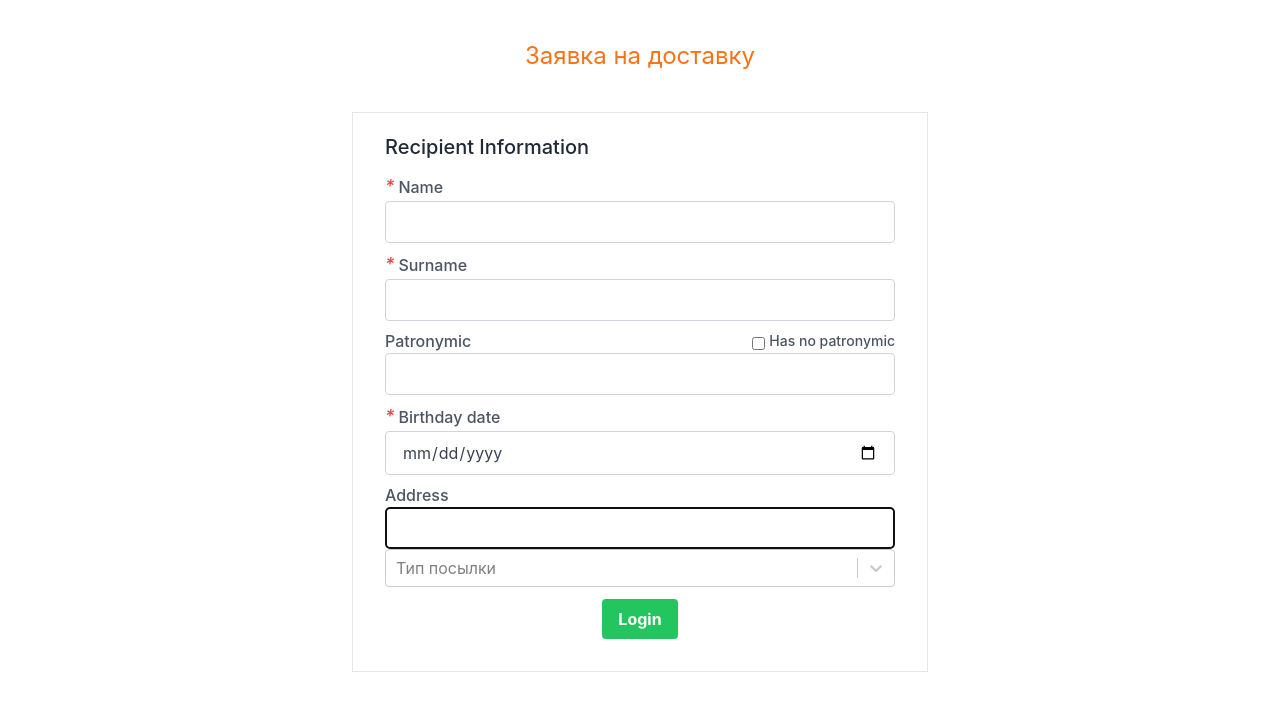
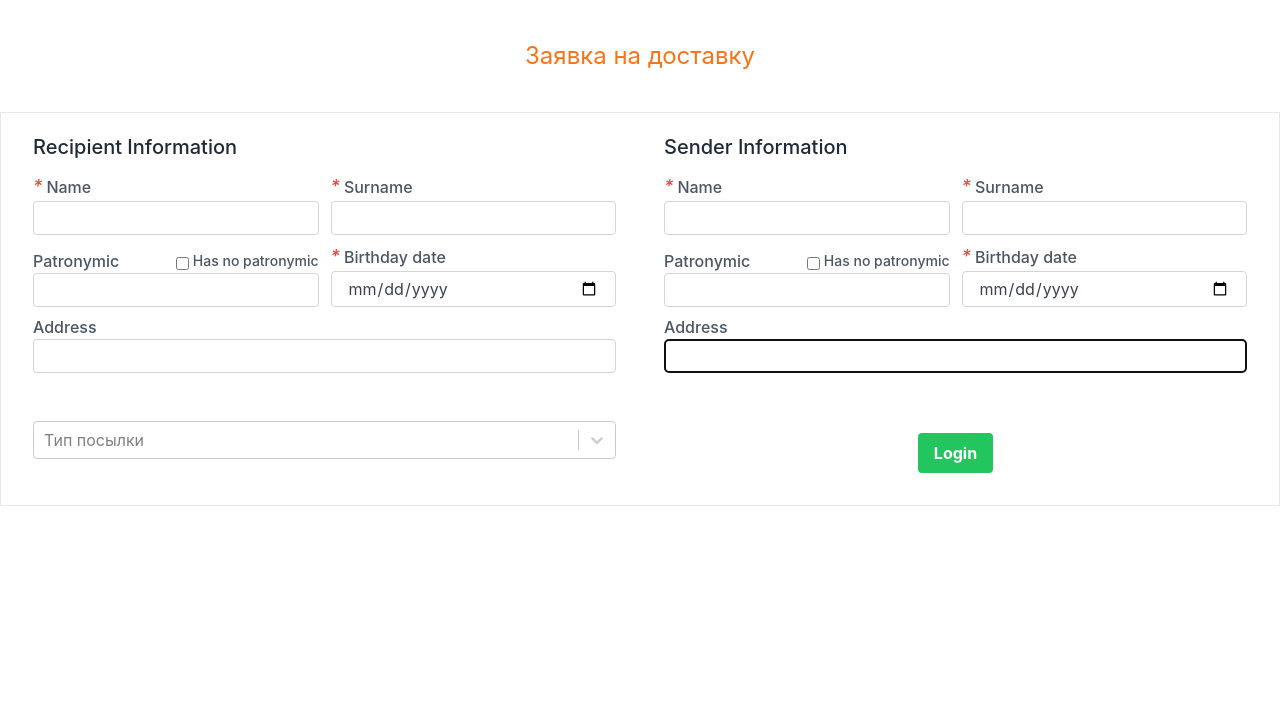
Before and after one commit to debabin/shift-summer-2022-task, a React (Create React App) app: page / in a window 1280 px wide. Shown: the top 710 px of the page. Built offline with nearby package versions, Linux system fonts and the light colour scheme; the HTML template or start-up script is replaced by a standard one.

Commit message:
Layout for sender and recipient set up ________________ Added adaptability for each element

```diff
--- a/src/App.tsx
+++ b/src/App.tsx
@@ -56,10 +56,10 @@ function App() {
 
       <form
         onSubmit={handleSubmit(onSubmit)}
-        className="max-w-xl m-auto py-5 mt-10 px-8 border"
+        className="max-w-7xl m-auto py-5 mt-10 px-8 border grid grid-cols-2 gap-12"
       >
         <PersonInfo register={register} errors={errors} actor="recipient" />
-        {/* <PersonInfo register={register} errors={errors} actor="sender" /> */}
+        <PersonInfo register={register} errors={errors} actor="sender" />
 
         <Controller
           control={control}
--- a/src/PersonInfo.tsx
+++ b/src/PersonInfo.tsx
@@ -15,7 +15,7 @@ export type FormInputProps<TFormValues> = {
 function getDate18YrsAgo() {
   const date18YrsAgo = new Date();
   date18YrsAgo.setFullYear(date18YrsAgo.getFullYear() - 18);
-  return date18YrsAgo.toISOString().slice(0,10);
+  return date18YrsAgo.toISOString().slice(0, 10);
 }
 
 function PersonInfo({
@@ -23,7 +23,6 @@ function PersonInfo({
   errors,
   actor,
 }: FormInputProps<IShippingFields>): JSX.Element {
-
   const [noPatronymicRec, setNoPatronymicRec] = useState(false);
 
   let errorObject;
@@ -41,6 +40,8 @@ function PersonInfo({
       <p className="text-gray-800 text-xl font-medium mb-3 capitalize">
         {actor} information
       </p>
+      <div className="grid grid-cols-1 lg:grid-cols-2 gap-3 items-end">
+        <div className="flex flex-col">
           <label className="text-gray-600 font-medium">
             <span className="text-red-500 text-lg italic mr-1">*</span>
             Name
@@ -61,7 +62,7 @@ function PersonInfo({
                 message: "Please enter valid value",
               },
             })}
-        className="border-solid border-gray-300 border py-2 px-4  w-full rounded text-gray-700"
+            className="border-solid border-gray-300 border py-1 px-4  w-full rounded text-gray-700"
             type="text"
             autoFocus
           />
@@ -70,7 +71,9 @@ function PersonInfo({
               {errorObject.name.message}
             </p>
           )}
-      <label className="text-gray-600 font-medium mt-2 block">
+        </div>
+        <div className="flex flex-col grow">
+          <label className="text-gray-600 font-medium block">
             <span className="text-red-500 text-lg italic mr-1">*</span>
             Surname
           </label>
@@ -90,7 +93,7 @@ function PersonInfo({
                 message: "Please enter valid value",
               },
             })}
-        className="border-solid border-gray-300 border py-2 px-4  w-full rounded text-gray-700"
+            className="border-solid border-gray-300 border py-1 px-4  w-full rounded text-gray-700"
             type="text"
             autoFocus
           />
@@ -99,7 +102,11 @@ function PersonInfo({
               {errorObject.surname.message}
             </p>
           )}
-      <label className="text-gray-600 font-medium flex justify-between items-center mt-2">
+        </div>
+      </div>
+      <div className="grid  grid-cols-1 lg:grid-cols-2 gap-3 items-end mt-2 ">
+        <div className="flex flex-col grow">
+          <label className="text-gray-600 font-medium flex justify-between flex-wrap items-center">
             Patronymic
             <label className="text-gray-600 text-sm flex items-center">
               <input
@@ -127,7 +134,7 @@ function PersonInfo({
               },
             })}
             disabled={noPatronymicRec}
-        className="border-solid border-gray-300 border py-2 px-4  w-full rounded text-gray-700"
+            className="border-solid border-gray-300 border py-1 px-4  w-full rounded text-gray-700"
             type="text"
             autoFocus
           />
@@ -136,16 +143,17 @@ function PersonInfo({
               {errorObject.patronymic.message}
             </p>
           )}
-
-      <label className="text-gray-600 font-medium mt-2 block">
+        </div>
+        <div className="flex flex-col">
+          <label className="text-gray-600 font-medium block">
             <span className="text-red-500 text-lg italic mr-1">*</span>
             Birthday date
           </label>
           <input
             {...register(`${actor}.dateOfBirth`, {
-          required: "Birthday date is require field!"
+              required: "Birthday date is require field!",
             })}
-        className="border-solid border-gray-300 border py-2 px-4  w-full rounded text-gray-700"
+            className="border-solid border-gray-300 border py-1 px-4  w-full rounded text-gray-700"
             type="date"
             max={getDate18YrsAgo()}
             min={"1990-01-01"}
@@ -156,6 +164,8 @@ function PersonInfo({
               {errorObject.dateOfBirth.message}
             </p>
           )}
+        </div>
+      </div>
       <label className="text-gray-600 font-medium mt-2 block">Address</label>
       <input
         {...register(`${actor}.address`, {
@@ -168,7 +178,7 @@ function PersonInfo({
             message: "Length must be less than 30 symbols",
           },
         })}
-        className="border-solid border-gray-300 border py-2 px-4  w-full rounded text-gray-700"
+        className="border-solid border-gray-300 border py-1 px-4  w-full rounded text-gray-700"
         type="text"
         autoFocus
       />
```
Lines whose indentation alone changed are shown as unchanged.
